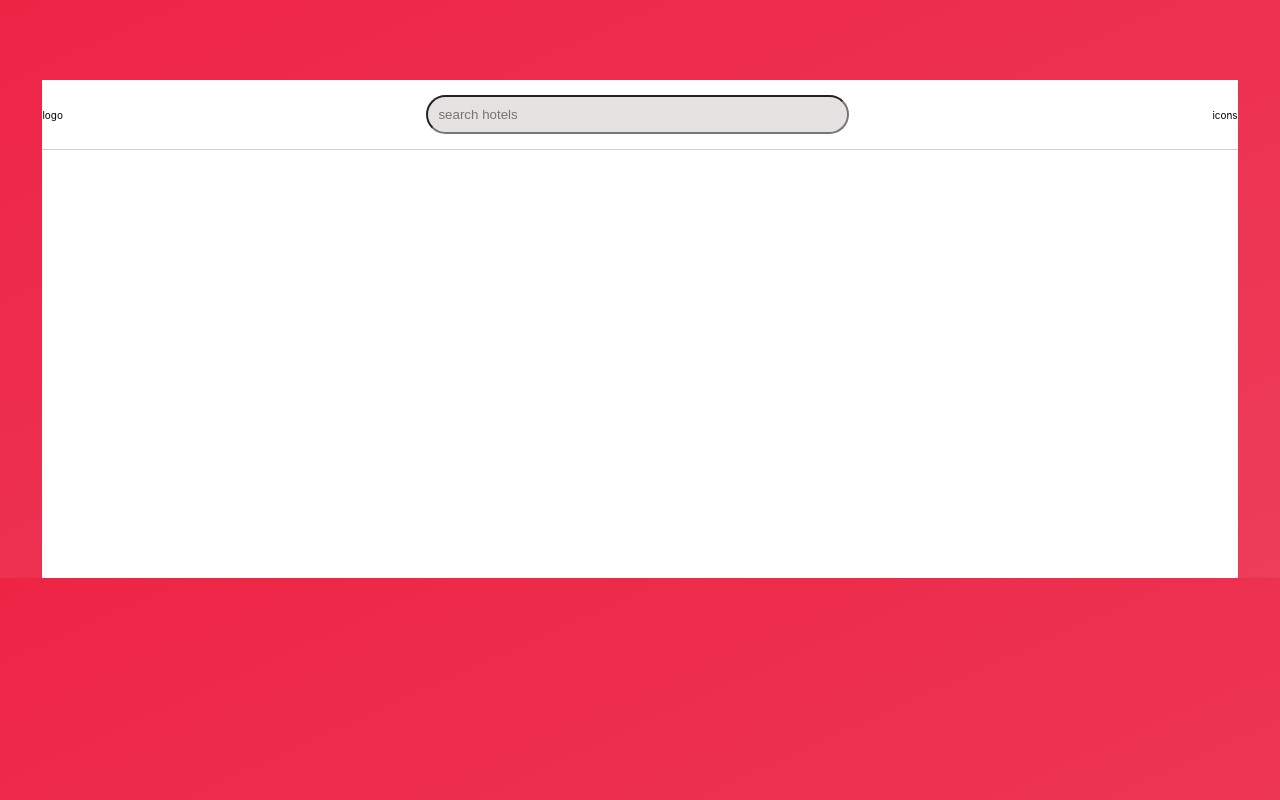
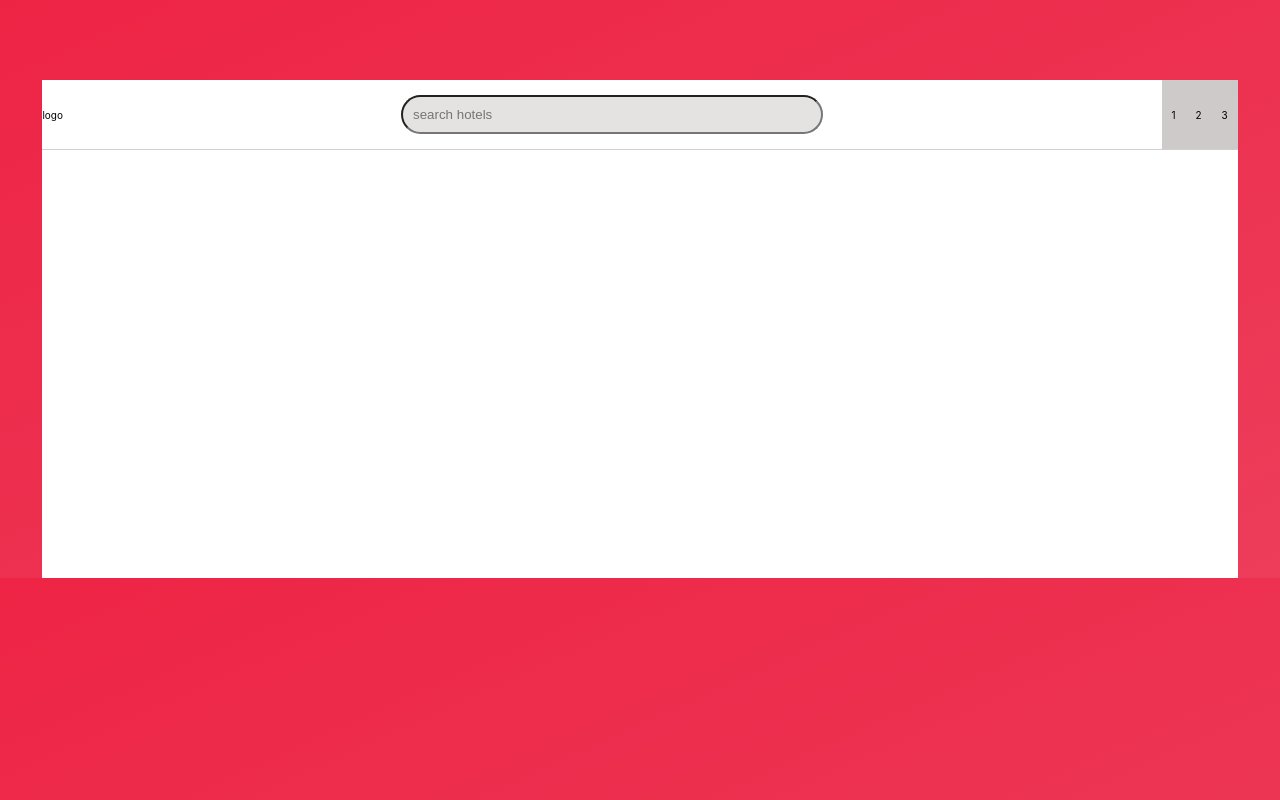
Before and after one commit to ashrofdev/trillo-in-react, a React (Create React App) app: page / in a window 1280 px wide. Built offline with nearby package versions, Linux system fonts and the light colour scheme.

Commit message:
building the header

```diff
--- a/src/components/container/container.css
+++ b/src/components/container/container.css
@@ -16,3 +16,12 @@ input {
 input:focus {
     width: 45rem;
 }
+.icons {
+    display: flex;
+    background-color: rgb(207, 202, 202);
+    align-self: stretch;
+    align-items: center;
+}
+.icons div {
+    padding: 1rem;
+}
--- a/src/components/header/Header.js
+++ b/src/components/header/Header.js
@@ -7,7 +7,11 @@ const Header = () =>{
             <div className="search-box">
                 <input placeholder="search hotels"/>
             </div>
-            <div className="icons">icons</div>
+            <div className="icons">
+                <div>1</div>
+                <div>2</div>
+                <div>3</div>
+            </div>
         </header>
     )
 }
```
